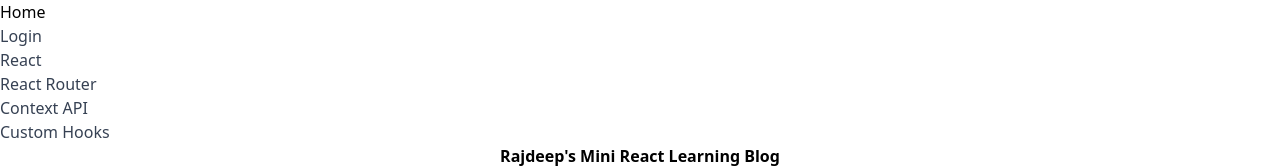
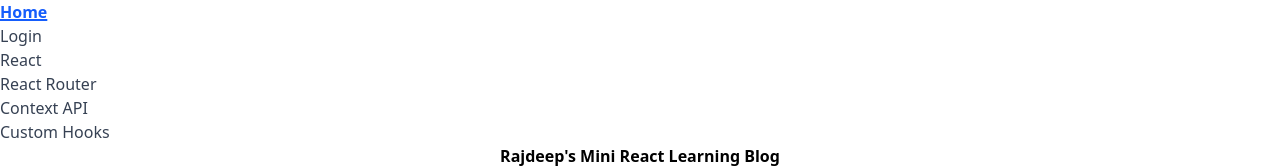
Before and after one commit to rhundal/dynamic-routing, a React (Vite) app in the folder vite-project/: page / in a window 1280 px wide. Shown: the top 168 px of the page. Built offline with nearby package versions, Linux system fonts and the light colour scheme.

Commit message:
added styling to navbar links

```diff
--- a/vite-project/src/components/Navbar.tsx
+++ b/vite-project/src/components/Navbar.tsx
@@ -13,7 +13,11 @@ export default function Navbar() {
   const isAuthenticated = context.isAuthenticated;
 
   const getNavLinkClass = ({ isActive }: { isActive: boolean }): string =>
-    `text-gray-700 ${isActive ? "underline font-bold text-blue-600" : "no-underline"}`;
+    `transition-all duration-200 ${
+      isActive
+        ? "underline decoration-2 font-bold text-blue-600"
+        : "text-gray-700 hover:text-blue-500 no-underline"
+    }`;
 
   // turning this off after introducing tailwind so it works properly
   // const activeStyle = ({
@@ -30,7 +34,7 @@ export default function Navbar() {
       <nav>
         <ul>
           <li>
-            <NavLink to="/" end>
+            <NavLink to="/" className={getNavLinkClass} end>
               Home
             </NavLink>{" "}
           </li>{" "}
```
